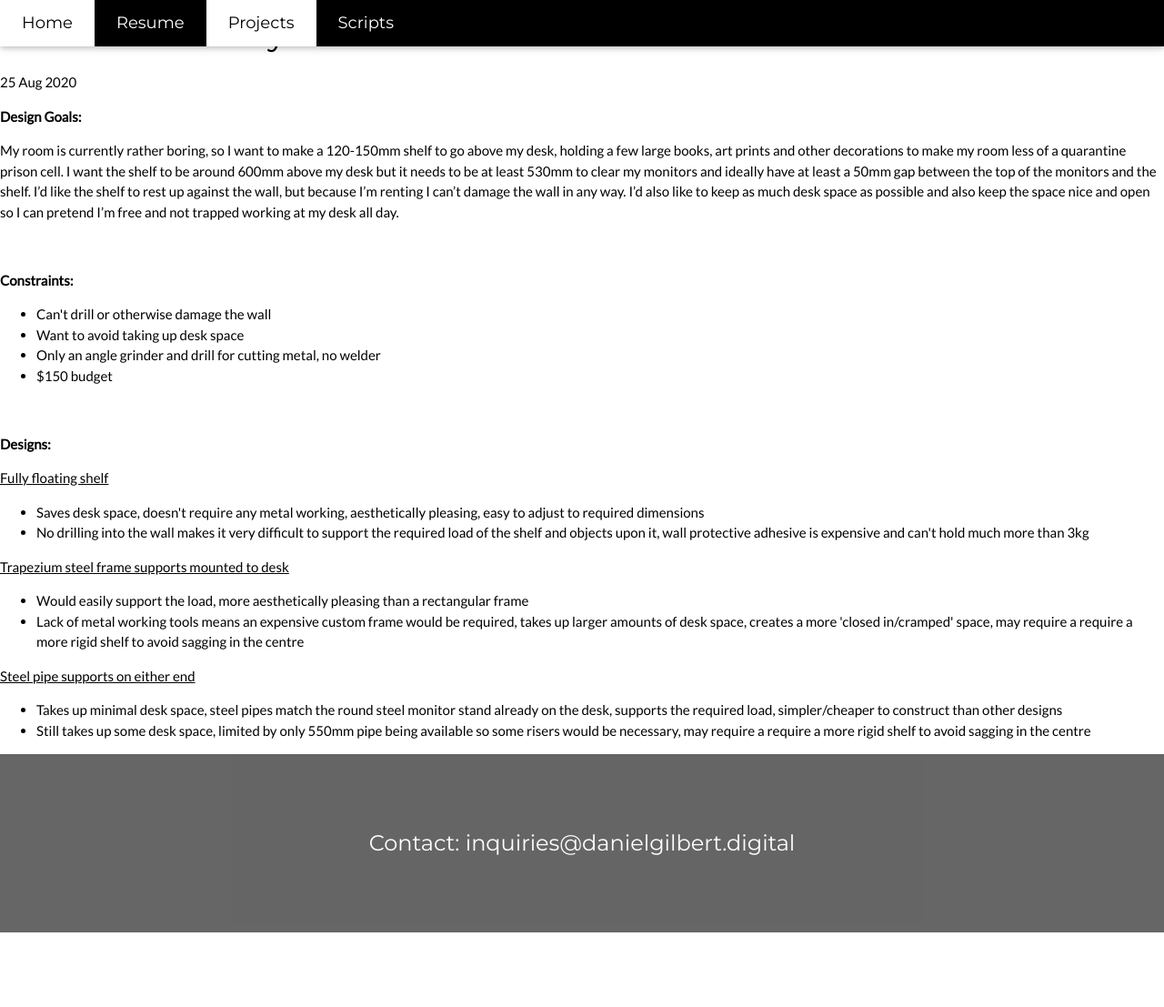
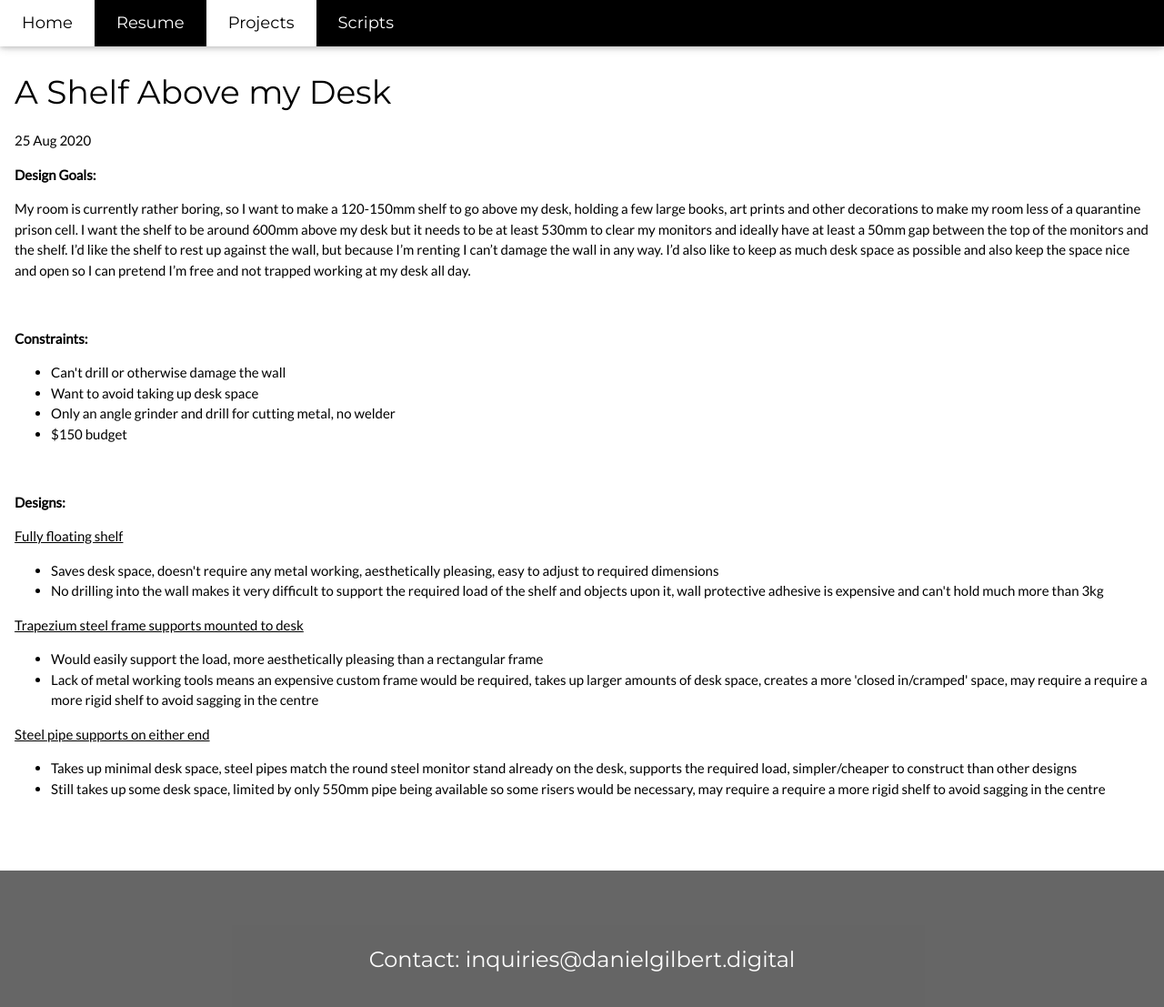
Before and after one commit to dmgilbert/dmgilbert.github.io, a Jekyll site: the page built from _posts/2020-08-25-welcome-to-jekyll.markdown, in a window 1280 px wide and 1153 px high. Shown: the top 1107 px of the window at 91% size. Built offline with Jekyll 4.4.1, drawn with Linux system fonts in a browser that asks for light colours.

Commit message:
Update default.html

```diff
--- a/_layouts/default.html
+++ b/_layouts/default.html
@@ -32,7 +32,7 @@ body,h1,h2,h3,h4,h5,h6 {font-family: "Lato", sans-serif}
   </div>
 </div>
 
-<div class="container">
+<div class="w3-row-padding w3-padding-64 w3-container">
 
 			{{ content }}
 
```
